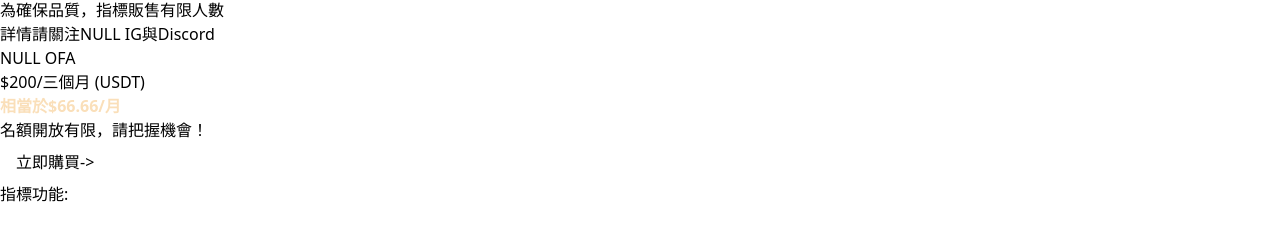
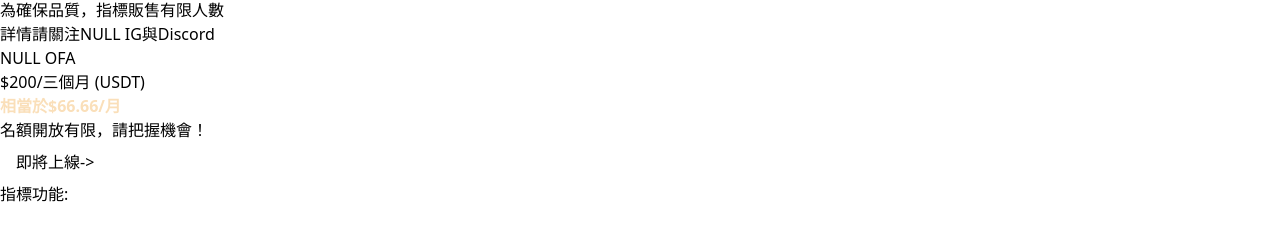
Before and after one commit to vincenthuang113/NULL, a React (Vite) app: page /indicators in a window 1280 px wide. Shown: the part 2254-2486 px from the top of the page. Built offline with nearby package versions, Linux system fonts and the light colour scheme.

Commit message:
close second sale

```diff
--- a/src/pages/Comingsoon.jsx
+++ b/src/pages/Comingsoon.jsx
@@ -8,7 +8,7 @@
         <section>
             <div id="comingsoon">
                 <div className="comingwords">
-                    <h1>指摽第二波目前尚未開賣，敬請期待！</h1>
+                    <h1>指摽第三波目前尚未開賣，敬請期待！</h1>
                     <h2>詳情請關注NULL Investing IG與Discord</h2>
                     <h4>為確保品質，指標販售有限人數</h4>
                     <a href="/">back</a>
--- a/src/partials/Hero.jsx
+++ b/src/partials/Hero.jsx
@@ -25,7 +25,7 @@
             <div data-aos="zoom-out">
               <div className="relative text-sm text-gray-300 bg-gray-800 rounded-full inline-block px-4 py-1 mb-6 before:content-[''] before:absolute before:-z-10 before:inset-0 before:-m-0.5 before:bg-gradient-to-t before:from-gray-800 before:to-gray-800 before:via-gray-600 before:rounded-full">
                 <div className="text-gray-400">
-                  NULL OFA指標第二波{' '}
+                  NULL OFA指標第三波{' '}
                   <Link className="font-medium text-blue-500 inline-flex items-center transition duration-150 ease-in-out group" to="/indicators">
                     詳細資訊{' '}
                     <span className="tracking-normal group-hover:translate-x-0.5 transition-transform duration-150 ease-in-out ml-1">-&gt;</span>
--- a/src/partials/Pricing.jsx
+++ b/src/partials/Pricing.jsx
@@ -34,12 +34,13 @@
                 </div>
                 <div className="text-gray-400 mb-6"><span className='monthlyPricing'>相當於$66.66/月</span><br/>名額開放有限，請把握機會！</div>
                 {/* change it back to a href */}
-                <a className="btn-sm text-white bg-gradient-to-t from-blue-600 to-blue-400 hover:to-blue-500 w-full shadow-lg group" href="https://forms.gle/3HF2A6asp1hqoCec7" target="_blank">
-                  立即購買{' '}
+                {/* href="https://forms.gle/3HF2A6asp1hqoCec7" */}
+                <Link className="btn-sm text-white bg-gradient-to-t from-blue-600 to-blue-400 hover:to-blue-500 w-full shadow-lg group" to="/comingsoon" target="_blank">
+                  即將上線{' '}
                   <span className="tracking-normal text-blue-200 group-hover:translate-x-0.5 transition-transform duration-150 ease-in-out ml-1">
                     -&gt;
                   </span>
-                </a>
+                </Link>
               </div>
               <div className="font-medium mb-4">指標功能:</div>
               <ul className="text-gray-400 space-y-3 grow">
@@ -87,12 +88,13 @@
                   <span className="font-medium text-gray-400">/年 (USDT)</span>
                 </div>
                 <div className="text-gray-400 mb-6"><span className='monthlyPricing'>相當於$35/月</span><br/>名額開放有限，請把握機會！</div>
-                <a className="btn-sm text-white bg-gradient-to-t from-blue-600 to-blue-400 hover:to-blue-500 w-full shadow-lg group" href="https://forms.gle/T3rqQbRGdb8qbo4b9" target="_blank">
-                  立即購買{' '}
+                {/* href="https://forms.gle/T3rqQbRGdb8qbo4b9" */}
+                <Link className="btn-sm text-white bg-gradient-to-t from-blue-600 to-blue-400 hover:to-blue-500 w-full shadow-lg group" to="/comingsoon" target="_blank">
+                  即將上線{' '}
                   <span className="tracking-normal text-blue-200 group-hover:translate-x-0.5 transition-transform duration-150 ease-in-out ml-1">
                     -&gt;
                   </span>
-                </a>
+                </Link>
               </div>
               <div className="font-medium mb-4">指標功能以外，還有:</div>
               <ul className="text-gray-400 space-y-3 grow">
@@ -138,12 +140,13 @@
                   <span className="font-medium text-gray-400">/半年 (USDT)</span>
                 </div>
                 <div className="text-gray-400 mb-6"><span className='monthlyPricing'>相當於$45/月</span><br/>名額開放有限，請把握機會！</div>
-                <a className="btn-sm text-white bg-gradient-to-t from-blue-600 to-blue-400 hover:to-blue-500 w-full shadow-lg group" href="https://forms.gle/i11RPHA45wxUDB2F8" target="_blank">
-                  立即購買{' '}
+                {/* href="https://forms.gle/i11RPHA45wxUDB2F8" */}
+                <Link className="btn-sm text-white bg-gradient-to-t from-blue-600 to-blue-400 hover:to-blue-500 w-full shadow-lg group" to="/comingsoon" target="_blank">
+                  即將上線{' '}
                   <span className="tracking-normal text-blue-200 group-hover:translate-x-0.5 transition-transform duration-150 ease-in-out ml-1">
                     -&gt;
                   </span>
-                </a>
+                </Link>
               </div>
               <div className="font-medium mb-4">指標功能:</div>
               <ul className="text-gray-400 space-y-3 grow">
```
